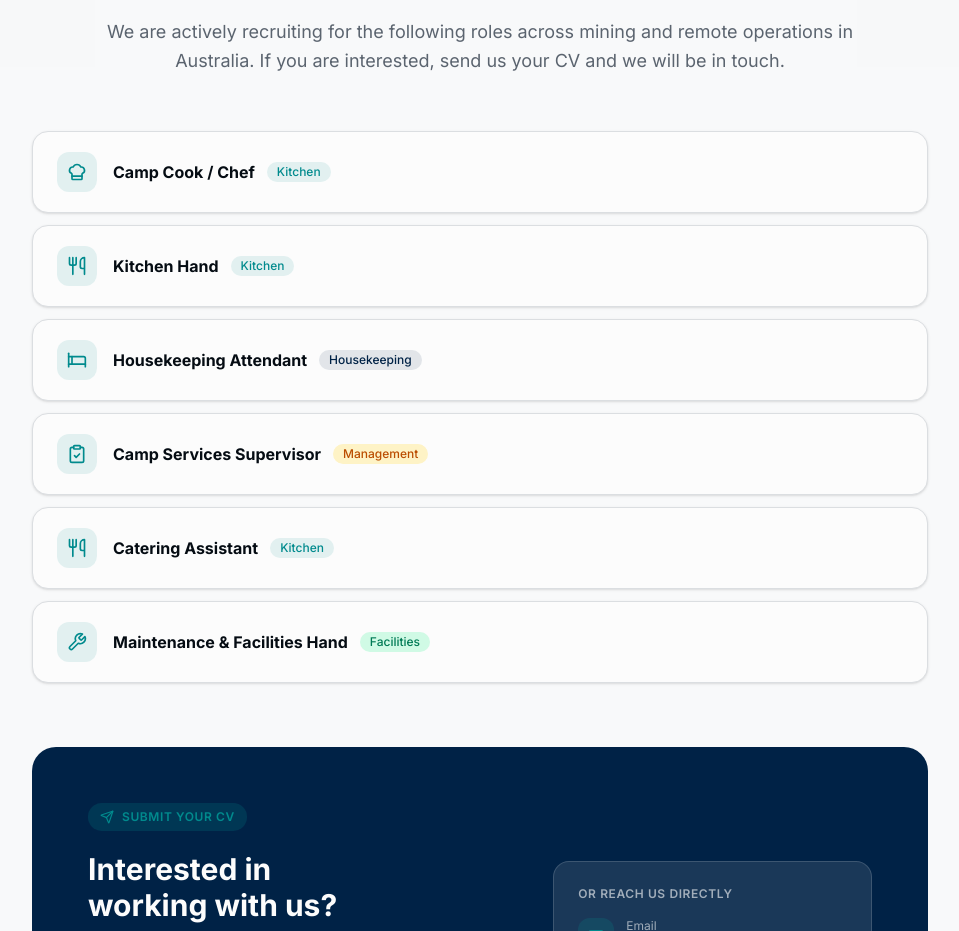
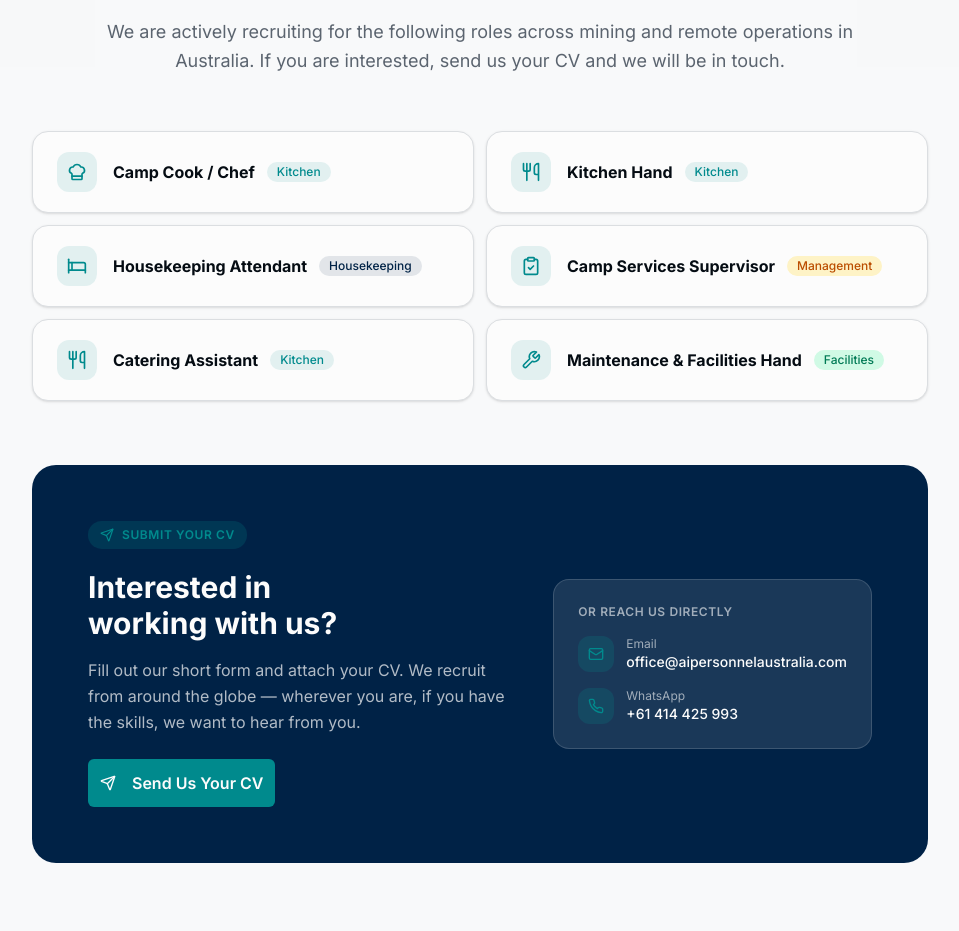
Before and after one commit to rk909090/v0-labour-hire-website, a Next.js app: page / in a window 1280 px wide. Shown: the part 2220-3151 px from the top of the page, without its empty margins (160-1119 px from the left). Built offline with nearby package versions, Linux system fonts and the light colour scheme.

Commit message:
feat: update jobs board section to display jobs in 2 columns
Co-authored-by: rk909090 <173819590+rk909090@users.noreply.github.com>

```diff
--- a/components/jobs-board-section.tsx
+++ b/components/jobs-board-section.tsx
@@ -48,8 +48,8 @@ export function JobsBoardSection() {
           </p>
         </div>
 
-        {/* Static job list */}
-        <div className="max-w-4xl mx-auto space-y-3 mb-16">
+        {/* Static job list — 2 columns */}
+        <div className="max-w-4xl mx-auto grid sm:grid-cols-2 gap-3 mb-16">
           {jobs.map((job) => {
             const Icon = job.icon
             return (
```
